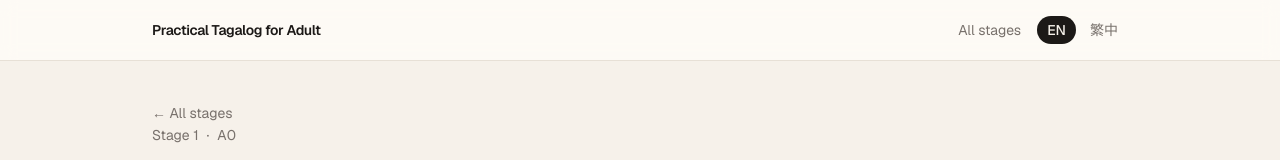
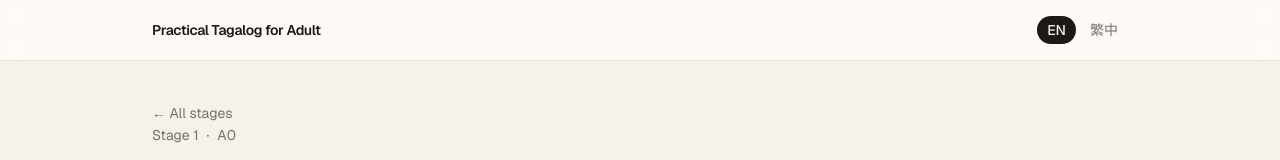
Before and after one commit to gjccing/tagalog-learning, a Next.js app: page /en/stages/1 in a window 1280 px wide. Shown: the top 160 px of the page. Built offline with nearby package versions, Linux system fonts and the light colour scheme.

Commit message:
Refactor lesson numbering to use lessonNumberFromId function for improved accuracy and consistency in lesson display

```diff
--- a/src/app/[lang]/lessons/[lessonId]/page.tsx
+++ b/src/app/[lang]/lessons/[lessonId]/page.tsx
@@ -10,6 +10,7 @@ import {
   getCurriculum,
   getLesson,
   getLocatedLesson,
+  lessonNumberFromId,
 } from "@/lib/content";
 import { getDictionary, isLocale, locales, t, withLang } from "@/lib/i18n";
 import { isPronunciationLesson } from "@/lib/types";
@@ -84,7 +85,9 @@ export default async function LessonPage({
           <span aria-hidden="true">·</span>
           <span>{t(dict, located.stage.level)}</span>
           <span aria-hidden="true">·</span>
-          <span>{t(dict, "Lesson {n}", { n: located.index + 1 })}</span>
+          <span>
+            {t(dict, "Lesson {n}", { n: lessonNumberFromId(located.ref.id) })}
+          </span>
         </div>
         <h1 className="text-4xl font-semibold tracking-tight">
           {t(dict, located.ref.title)}
--- a/src/app/[lang]/stages/[stageId]/page.tsx
+++ b/src/app/[lang]/stages/[stageId]/page.tsx
@@ -1,7 +1,12 @@
 import type { Metadata } from "next";
 import Link from "next/link";
 import { notFound, redirect } from "next/navigation";
-import { getCurriculum, getStage, getStageHref } from "@/lib/content";
+import {
+  getCurriculum,
+  getStage,
+  getStageHref,
+  lessonNumberFromId,
+} from "@/lib/content";
 import { getDictionary, isLocale, locales, t, withLang } from "@/lib/i18n";
 
 export async function generateStaticParams() {
@@ -75,14 +80,14 @@ export default async function StagePage({
       </div>
 
       <ol className="space-y-3">
-        {stage.lessons.map((lesson, index) => (
+        {stage.lessons.map((lesson) => (
           <li key={lesson.id}>
             <Link
               href={withLang(lang, `/lessons/${lesson.id}`)}
               className="block rounded-2xl border border-border bg-card p-5 shadow-sm transition-colors hover:border-accent"
             >
               <p className="text-sm text-muted">
-                {t(dict, "Lesson {n}", { n: index + 1 })}
+                {t(dict, "Lesson {n}", { n: lessonNumberFromId(lesson.id) })}
               </p>
               <h2 className="mt-1 text-xl font-semibold tracking-tight">
                 {t(dict, lesson.title)}
--- a/src/components/SiteHeader.tsx
+++ b/src/components/SiteHeader.tsx
@@ -21,12 +21,6 @@ export async function SiteHeader({
           </p>
         </Link>
         <div className="flex shrink-0 items-center gap-4">
-          <Link
-            href={withLang(lang, "/")}
-            className="text-sm text-muted transition-colors hover:text-foreground"
-          >
-            {t(dict, "All stages")}
-          </Link>
           <LanguageSwitcher current={lang} label={t(dict, "Language")} />
         </div>
       </div>
--- a/src/lib/content.ts
+++ b/src/lib/content.ts
@@ -84,6 +84,11 @@ const getLessonIndex = cache(async (): Promise<Map<string, Lesson>> => {
   return index;
 });
 
+export function lessonNumberFromId(id: string): number {
+  const match = id.match(/(\d+)$/);
+  return match ? Number(match[1]) : Number.NaN;
+}
+
 function lessonIdVariants(id: string): string[] {
   const variants = new Set<string>([id]);
   const match = id.match(/^(.*?)(\d+)$/);
```
